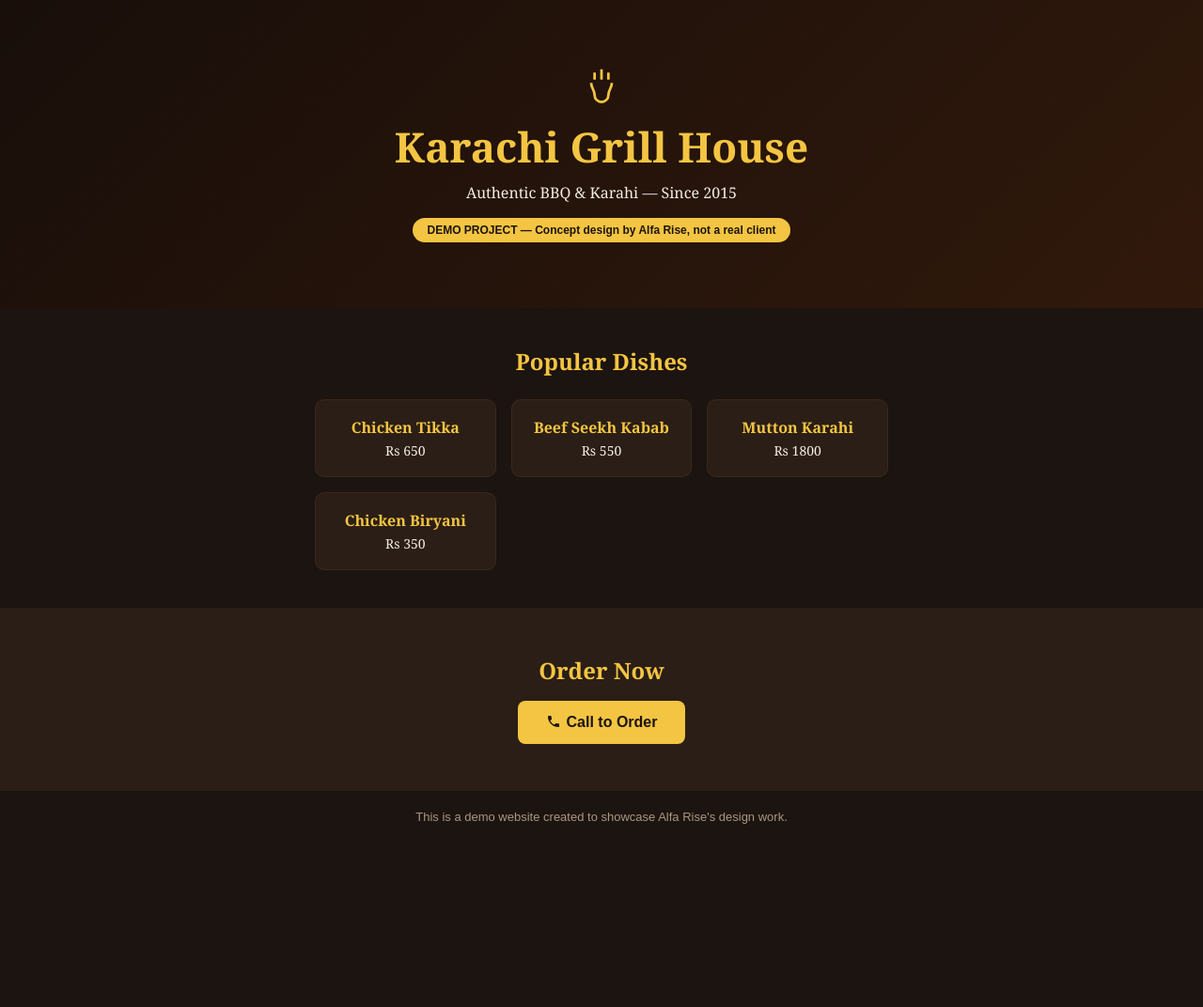
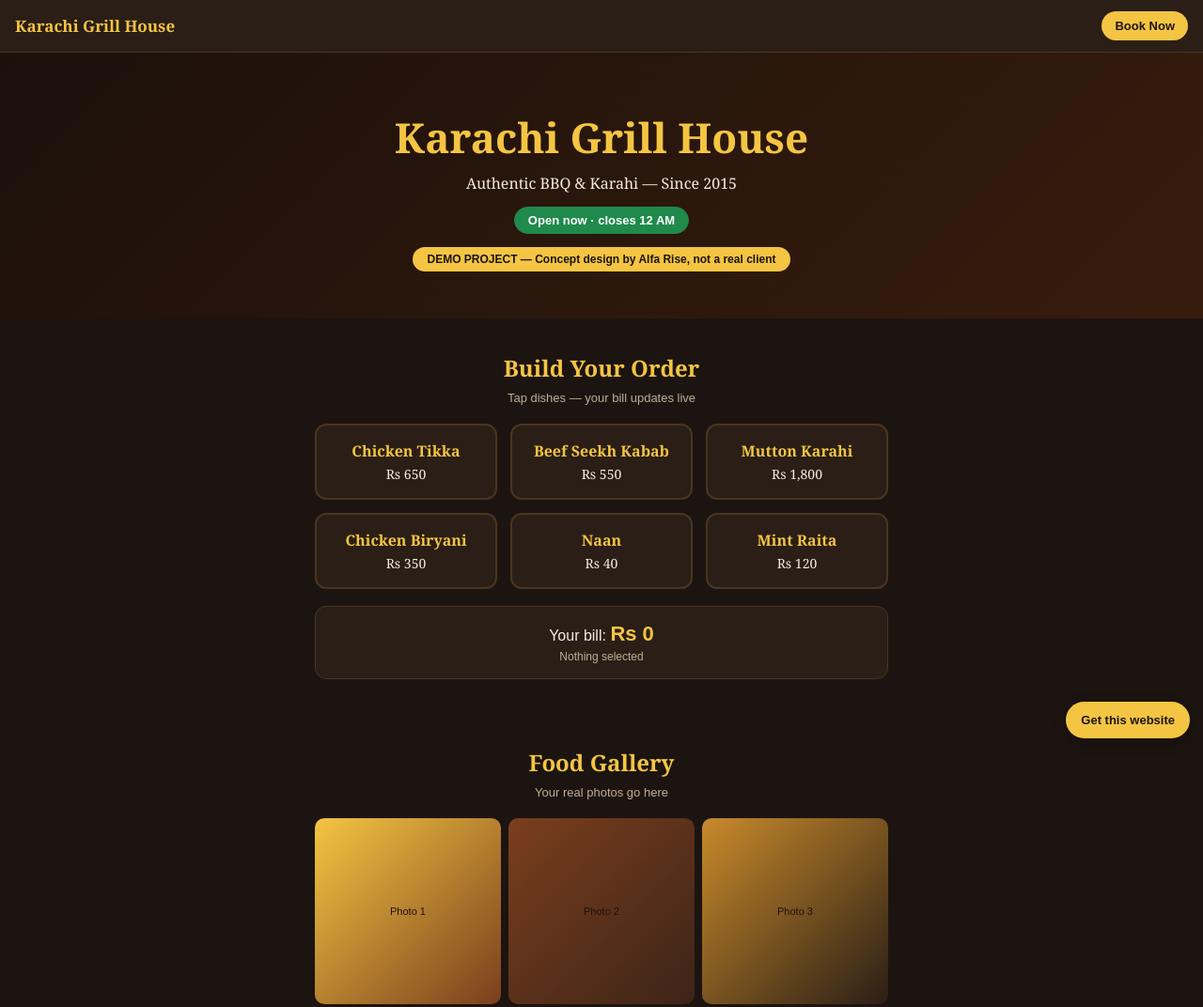
Before and after one commit to alfarise1/Alfa-Rise-, a plain HTML site: page portfolio-demo-restaurant.html in a window 1280 px wide. Shown: the top 1072 px of the page at 94% size. Before the commit the page ends 897 px from the top, so only its background shows below. Drawn offline with Linux system fonts and the light colour scheme.

Commit message:
Refactor HTML structure and styles for restaurant demo

```diff
--- a/portfolio-demo-restaurant.html
+++ b/portfolio-demo-restaurant.html
@@ -5,45 +5,112 @@
 <meta name="viewport" content="width=device-width, initial-scale=1.0">
 <title>Karachi Grill House - Demo by Alfa Rise</title>
 <style>
-* { box-sizing: border-box; margin: 0; padding: 0; }
-body { font-family: Georgia, serif; background: #1c1410; color: #f5ede1; }
-header { background: linear-gradient(rgba(0,0,0,0.6), rgba(0,0,0,0.6)), linear-gradient(135deg, #3d2418, #7a3e1d); padding: 70px 20px; text-align: center; }
-header h1 { font-size: clamp(30px, 6vw, 44px); color: #f4c542; margin-bottom: 8px; }
-.header-icon { width: 44px; height: 44px; margin: 0 auto 12px; }
-.header-icon svg { width: 100%; height: 100%; }
-header p { color: #f5ede1; font-size: 16px; }
-.badge { display: inline-block; background: #f4c542; color: #1c1410; padding: 6px 16px; border-radius: 20px; font-size: 12px; font-weight: bold; margin-top: 16px; font-family: Arial; }
-section { max-width: 650px; margin: 0 auto; padding: 40px 20px; }
-h2 { text-align: center; color: #f4c542; margin-bottom: 24px; font-size: 24px; }
-.menu-grid { display: grid; grid-template-columns: repeat(auto-fit, minmax(150px,1fr)); gap: 16px; }
-.menu-item { background: #2a1e16; padding: 18px; border-radius: 10px; text-align: center; border: 1px solid #4a352080; }
-.menu-item .name { font-weight: bold; color: #f4c542; margin-bottom: 4px; }
-.menu-item .price { color: #f5ede1; font-size: 14px; }
-.cta { text-align: center; padding: 50px 20px; background: #2a1e16; }
-.btn { display: inline-block; background: #f4c542; color: #1c1410; padding: 14px 30px; border-radius: 8px; text-decoration: none; font-weight: bold; font-family: Arial; }
-footer { text-align: center; padding: 20px; font-size: 13px; color: #a89880; font-family: Arial; }
+:root{--bg:#1c1410;--card:#2a1e16;--line:#4a3520;--ink:#f5ede1;--mut:#bfae96;--acc:#f4c542;--accink:#1c1410;--hero:linear-gradient(rgba(0,0,0,.55),rgba(0,0,0,.55)),linear-gradient(135deg,#3d2418,#7a3e1d)}
+*{box-sizing:border-box;margin:0;padding:0}
+html{scroll-behavior:smooth}
+body{font-family:Georgia,serif;background:var(--bg);color:var(--ink);padding-bottom:70px}
+.top{position:sticky;top:0;z-index:10;background:var(--card);border-bottom:1px solid var(--line);display:flex;align-items:center;justify-content:space-between;padding:12px 16px;font-family:Arial}
+.top b{font-family:Georgia,serif;color:var(--acc);font-size:17px}
+.top a{background:var(--acc);color:var(--accink);text-decoration:none;font-weight:bold;font-size:13px;padding:8px 14px;border-radius:20px}
+header{background:var(--hero);padding:60px 20px 50px;text-align:center}
+header h1{font-size:clamp(30px,7vw,44px);color:var(--acc);margin-bottom:8px}
+header p{font-size:16px;color:var(--ink)}
+.open{display:inline-block;margin-top:14px;font-family:Arial;font-size:13px;font-weight:bold;padding:6px 14px;border-radius:20px;border:1px solid var(--acc)}
+.open.on{background:#1f8a4c;color:#fff;border-color:#1f8a4c}.open.off{background:#8a2a2a;color:#fff;border-color:#8a2a2a}
+.badge{display:block;width:max-content;max-width:100%;margin:14px auto 0;background:var(--acc);color:var(--accink);padding:6px 16px;border-radius:20px;font-size:12px;font-weight:bold;font-family:Arial}
+section{max-width:650px;margin:0 auto;padding:36px 20px}
+h2{text-align:center;color:var(--acc);margin-bottom:8px;font-size:24px}
+.sub{text-align:center;font-family:Arial;font-size:13px;color:var(--mut);margin-bottom:20px}
+.grid{display:grid;grid-template-columns:repeat(auto-fit,minmax(150px,1fr));gap:14px}
+.svc{background:var(--card);border:2px solid var(--line);border-radius:12px;padding:16px;text-align:center;cursor:pointer;color:var(--ink);font:inherit}
+.svc .n{font-weight:bold;color:var(--acc);margin-bottom:4px}.svc .p{font-size:14px}
+.svc.sel{border-color:var(--acc);box-shadow:0 0 0 2px var(--acc) inset}
+.total{margin-top:18px;background:var(--card);border:1px solid var(--line);border-radius:12px;padding:16px;text-align:center;font-family:Arial}
+.total b{font-size:22px;color:var(--acc)}
+.gal{display:grid;grid-template-columns:repeat(3,1fr);gap:8px}
+.gal div{aspect-ratio:1;border-radius:10px;background:var(--g);display:flex;align-items:center;justify-content:center;font-family:Arial;font-size:11px;color:var(--accink);text-align:center;padding:4px}
+form{background:var(--card);border:1px solid var(--line);border-radius:12px;padding:18px;display:grid;gap:12px;font-family:Arial}
+label{font-size:13px;color:var(--mut);display:grid;gap:4px}
+input,select{padding:12px;border-radius:8px;border:1px solid var(--line);background:var(--bg);color:var(--ink);font-size:15px}
+button.go{background:var(--acc);color:var(--accink);border:0;border-radius:8px;padding:14px;font-weight:bold;font-size:15px;cursor:pointer}
+.ok{display:none;background:#1f8a4c;color:#fff;padding:12px;border-radius:8px;font-size:14px;line-height:1.5}
+details{background:var(--card);border:1px solid var(--line);border-radius:10px;padding:14px 16px;margin-bottom:10px;font-family:Arial}
+summary{cursor:pointer;font-weight:bold;color:var(--acc)}details p{margin-top:8px;font-size:14px;color:var(--mut);line-height:1.5}
+.hours{text-align:center;font-family:Arial;line-height:1.8;color:var(--mut)}
+.cta{text-align:center;padding:46px 20px;background:var(--card)}
+.btn{display:inline-block;background:var(--acc);color:var(--accink);padding:14px 30px;border-radius:8px;text-decoration:none;font-weight:bold;font-family:Arial}
+footer{text-align:center;padding:20px;font-size:13px;color:var(--mut);font-family:Arial}
+.fab{position:fixed;right:14px;bottom:14px;z-index:20;background:var(--acc);color:var(--accink);text-decoration:none;font-family:Arial;font-weight:bold;font-size:13px;padding:12px 16px;border-radius:30px;box-shadow:0 4px 14px rgba(0,0,0,.3)}
 </style>
 </head>
 <body>
+<div class="top"><b>Karachi Grill House</b><a href="#book">Book Now</a></div>
 <header>
-    <div class="header-icon"><svg viewBox="0 0 24 24" fill="none" stroke="#f4c542" stroke-width="1.5"><path d="M12 2v6M8 4v4M16 4v4M6 10c0 3 2 4 2 7a4 4 0 0 0 8 0c0-3 2-4 2-7"/></svg></div>
-    <h1>Karachi Grill House</h1>
-    <p>Authentic BBQ & Karahi — Since 2015</p>
-    <div class="badge">DEMO PROJECT — Concept design by Alfa Rise, not a real client</div>
+<h1>Karachi Grill House</h1>
+<p>Authentic BBQ &amp; Karahi — Since 2015</p>
+<div id="open" class="open">Checking hours…</div>
+<div class="badge">DEMO PROJECT — Concept design by Alfa Rise, not a real client</div>
 </header>
 <section>
-    <h2>Popular Dishes</h2>
-    <div class="menu-grid">
-        <div class="menu-item"><div class="name">Chicken Tikka</div><div class="price">Rs 650</div></div>
-        <div class="menu-item"><div class="name">Beef Seekh Kabab</div><div class="price">Rs 550</div></div>
-        <div class="menu-item"><div class="name">Mutton Karahi</div><div class="price">Rs 1800</div></div>
-        <div class="menu-item"><div class="name">Chicken Biryani</div><div class="price">Rs 350</div></div>
-    </div>
+<h2>Build Your Order</h2>
+<p class="sub">Tap dishes — your bill updates live</p>
+<div class="grid" id="svcs"></div>
+<div class="total"><span id="tl">Your bill:</span> <b id="tot">Rs 0</b><div id="cnt" style="font-size:12px;color:var(--mut);margin-top:4px">Nothing selected</div></div>
+</section>
+<section>
+<h2>Food Gallery</h2>
+<p class="sub">Your real photos go here</p>
+<div class="gal" id="gal"></div>
+</section>
+<section id="book">
+<h2>Reserve a Table</h2>
+<p class="sub">Demo form — on your real site this reaches you instantly</p>
+<form id="f">
+<label>Your name<input id="nm" required minlength="2" placeholder="Full name"></label>
+<label>Favourite dish<select id="sv"></select></label>
+<label>Date<input id="dt" type="date" required></label>
+<button class="go" type="submit">Reserve Table</button>
+<div class="ok" id="ok"></div>
+</form>
+</section>
+<section>
+<h2>Questions</h2>
+<details><summary>Do you offer home delivery?</summary><p>Yes, delivery is available in nearby areas. (Sample answer — your real answers go here.)</p></details><details><summary>Can I book for a family gathering?</summary><p>Yes, reserve a table in advance for groups.</p></details><details><summary>Is the food halal?</summary><p>Yes, everything is 100% halal.</p></details>
+</section>
+<section>
+<h2>Opening Hours</h2>
+<p class="hours">Every day: 12 PM – 12 AM</p>
 </section>
 <div class="cta">
-    <h2 style="margin-bottom:16px;">Order Now</h2>
-    <a class="btn" href="#"><svg style="width:16px;height:16px;vertical-align:-2px;margin-right:6px;" viewBox="0 0 24 24" fill="currentColor"><path d="M6.62 10.79a15.05 15.05 0 0 0 6.59 6.59l2.2-2.2a1 1 0 0 1 1.11-.21 11.36 11.36 0 0 0 3.56.57 1 1 0 0 1 1 1V20a1 1 0 0 1-1 1A17 17 0 0 1 3 4a1 1 0 0 1 1-1h3.5a1 1 0 0 1 1 1 11.36 11.36 0 0 0 .57 3.56 1 1 0 0 1-.25 1.11z"/></svg>Call to Order</a>
+<h2 style="margin-bottom:16px">Want a website like this?</h2>
+<a class="btn" href="contact.html">Get Your Free Website Check</a>
 </div>
 <footer>This is a demo website created to showcase Alfa Rise's design work.</footer>
+<a class="fab" href="contact.html">Get this website</a>
+<script>
+var S=[["Chicken Tikka", 650], ["Beef Seekh Kabab", 550], ["Mutton Karahi", 1800], ["Chicken Biryani", 350], ["Naan", 40], ["Mint Raita", 120]];
+var HRS={"0": [12, 24], "1": [12, 24], "2": [12, 24], "3": [12, 24], "4": [12, 24], "5": [12, 24], "6": [12, 24]};
+var box=document.getElementById('svcs'),sel=document.getElementById('sv'),sum={};
+S.forEach(function(s,i){
+ var b=document.createElement('button');b.type='button';b.className='svc';
+ b.innerHTML='<div class="n">'+s[0]+'</div><div class="p">'+(s[2]||(s[1]?'Rs '+s[1].toLocaleString('en-US'):'Custom quote'))+'</div>';
+ b.onclick=function(){sum[i]=!sum[i];b.classList.toggle('sel',sum[i]);calc()};box.appendChild(b);
+ var o=document.createElement('option');o.textContent=s[0];sel.appendChild(o)});
+function calc(){var t=0,c=0;S.forEach(function(s,i){if(sum[i]){c++;t+=s[1]}});
+ var any=S.some(function(s){return s[1]>0});
+ document.getElementById('tot').textContent=any?'Rs '+t.toLocaleString('en-US'):c;
+ document.getElementById('cnt').textContent=c?c+' selected':'Nothing selected'}
+var G=["linear-gradient(135deg,#f4c542,#7a3e1d)", "linear-gradient(135deg,#7a3e1d,#3d2418)", "linear-gradient(135deg,#c98a2b,#2a1e16)"],gal=document.getElementById('gal');
+for(var k=0;k<6;k++){var d=document.createElement('div');d.style.setProperty('--g',G[k%G.length]);d.textContent='Photo '+(k+1);gal.appendChild(d)}
+(function(){var n=new Date(new Date().toLocaleString('en-US',{timeZone:'Asia/Karachi'}));
+ var h=n.getHours()+n.getMinutes()/60,w=HRS[n.getDay()],e=document.getElementById('open');
+ if(w&&h>=w[0]&&h<w[1]){e.textContent='Open now · closes '+fmt(w[1]);e.className='open on'}
+ else{e.textContent='Closed now';e.className='open off'}
+ function fmt(x){var m=x%24,a=m>=12?'PM':'AM',y=m%12||12;return y+' '+a}})();
+var dt=document.getElementById('dt');dt.min=new Date().toISOString().slice(0,10);
+document.getElementById('f').onsubmit=function(e){e.preventDefault();
+ var o=document.getElementById('ok');o.style.display='block';
+ o.textContent='Demo only: on a real site, '+document.getElementById('nm').value+'’s request (Favourite dish: '+sel.value+', '+dt.value+') would reach the owner by WhatsApp and email.'};
+</script>
 </body>
 </html>
```
